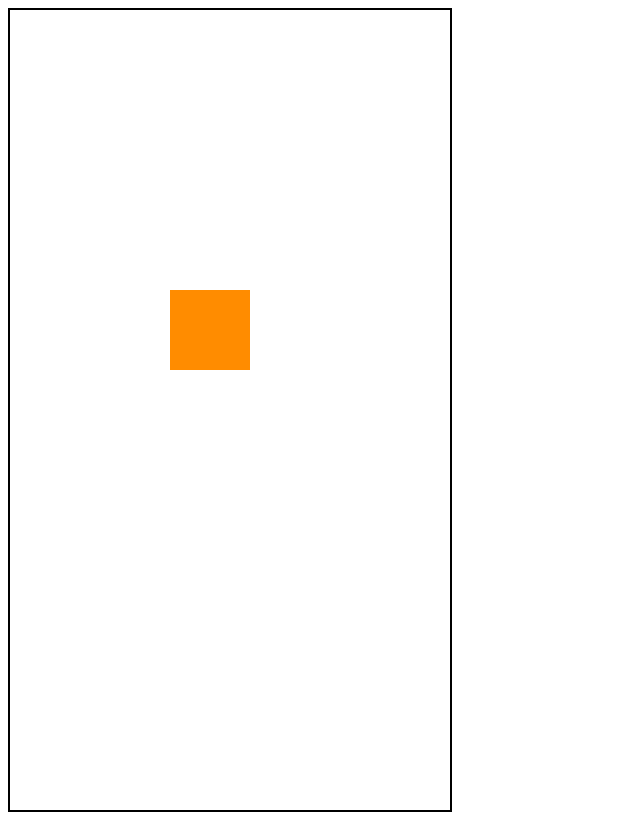
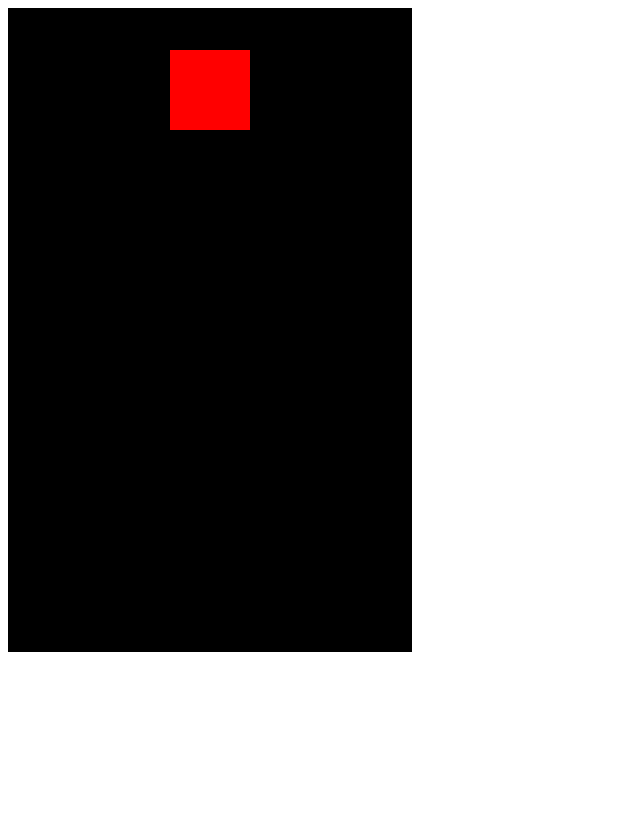
Before and after one commit to SergioAndrade22/Browser-Games, a plain HTML site: page tetris/index.html in a window 1280 px wide. Shown: the whole page, without its empty margins (0-640 px from the left). After the commit the page ends 800 px from the top, so only its background shows below. Drawn offline with Linux system fonts and the light colour scheme.

Commit message:
Completed tetris

```diff
--- a/tetris/index.html
+++ b/tetris/index.html
@@ -1,12 +1,12 @@
-<!DOCTYPE html>
-<html lang="en">
+</html>
+
 <head>
-	<meta charset="UTF-8">
-	<meta name="viewport" content="width=device-width, initial-scale=1.0">
-	<script src="/js/tetris.js"></script>
-	<title>Tetris</title>
+  <title> Sesion 28 | Tetris</title>
+  <script src='js/tetris.js'></script>
 </head>
-<body onload="inicializa()">
-	<canvas id="canvas" style="border: 2px solid #000000"></canvas>
+
+<body onload='inicializa();'>
+  <canvas id='canvas' style='background-color:#000000; border:2px solid #000000;'></canvas>
 </body>
+
 </html>
--- a/tetris/js/tetris.js
+++ b/tetris/js/tetris.js
@@ -2,349 +2,486 @@ var canvas;
 var ctx;
 var FPS = 50;
 
-var anchoTablero = 11;
-var altoTablero = 20;
+//DIMENSIONES DEL CANVAS
+var anchoCanvas = 400;
+var altoCanvas = 640;
 
-var anchoFicha = 40;
-var altoFicha = 40;
+//DIMENSIONES REALES DE CADA CUADRO DEL TABLERO (40x40 pixels)
+var tamanyoFicha = 40;
+
+//TABLERO (10x16)
+var anchoTablero = 10;
+var altoTablero = 20;		//es 20 porque el suelo no se dibuja
+
 
 var margenSuperior = 4;
 
-var anchoCanvas = anchoFicha * anchoTablero;
-var altoCanvas = altoFicha * altoTablero;
+//COLORES DE LAS FICHAS
+var colores = {
+	0: "#FF0000",
+	1: "#800080",
+	2: "#FF8C00",
+	3: "#FFD700",
+	4: "#008000",
+	5: "#00CED1",
+	6: "#0000CD",
+}
 
-// Virtual board: (12x17) - Playable Board: (10x16)
+//MATRIZ TABLERO (12x21)
+//LA MATRIZ ES MAYOR PORQUE AÑADIMOS MÁRGENES PARA LAS COLISIONES
 var tablero = [
-	[1,0,0,0,0,0,0,0,0,0,0,1],
-	[1,0,0,0,0,0,0,0,0,0,0,1],
-	[1,0,0,0,0,0,0,0,0,0,0,1],
-	[1,0,0,0,0,0,0,0,0,0,0,1],
-	[1,0,0,0,0,0,0,0,0,0,0,1],
-	[1,0,0,0,0,0,0,0,0,0,0,1],
-	[1,0,0,0,0,0,0,0,0,0,0,1],
-	[1,0,0,0,0,0,0,0,0,0,0,1],
-	[1,0,0,0,0,0,0,0,0,0,0,1],
-	[1,0,0,0,0,0,0,0,0,0,0,1],
-	[1,0,0,0,0,0,0,0,0,0,0,1],
-	[1,0,0,0,0,0,0,0,0,0,0,1],
-	[1,0,0,0,0,0,0,0,0,0,0,1],
-	[1,0,0,0,0,0,0,0,0,0,0,1],
-	[1,0,0,0,0,0,0,0,0,0,0,1],
-	[1,0,0,0,0,0,0,0,0,0,0,1],
-	[1,0,0,0,0,0,0,0,0,0,0,1],
-	[1,0,0,0,0,0,0,0,0,0,0,1],
-	[1,0,0,0,0,0,0,0,0,0,0,1],
-	[1,0,0,0,0,0,0,0,0,0,0,1],
-	[1,1,1,1,1,1,1,1,1,1,1,1],
+	[1, 0, 0, 0, 0, 0, 0, 0, 0, 0, 0, 1],
+	[1, 0, 0, 0, 0, 0, 0, 0, 0, 0, 0, 1],
+	[1, 0, 0, 0, 0, 0, 0, 0, 0, 0, 0, 1],
+	[1, 0, 0, 0, 0, 0, 0, 0, 0, 0, 0, 1],
+	[1, 0, 0, 0, 0, 0, 0, 0, 0, 0, 0, 1],
+	[1, 0, 0, 0, 0, 0, 0, 0, 0, 0, 0, 1],
+	[1, 0, 0, 0, 0, 0, 0, 0, 0, 0, 0, 1],
+	[1, 0, 0, 0, 0, 0, 0, 0, 0, 0, 0, 1],
+	[1, 0, 0, 0, 0, 0, 0, 0, 0, 0, 0, 1],
+	[1, 0, 0, 0, 0, 0, 0, 0, 0, 0, 0, 1],
+	[1, 0, 0, 0, 0, 0, 0, 0, 0, 0, 0, 1],
+	[1, 0, 0, 0, 0, 0, 0, 0, 0, 0, 0, 1],
+	[1, 0, 0, 0, 0, 0, 0, 0, 0, 0, 0, 1],
+	[1, 0, 0, 0, 0, 0, 0, 0, 0, 0, 0, 1],
+	[1, 0, 0, 0, 0, 0, 0, 0, 0, 0, 0, 1],
+	[1, 0, 0, 0, 0, 0, 0, 0, 0, 0, 0, 1],
+	[1, 0, 0, 0, 0, 0, 0, 0, 0, 0, 0, 1],
+	[1, 0, 0, 0, 0, 0, 0, 0, 0, 0, 0, 1],
+	[1, 0, 0, 0, 0, 0, 0, 0, 0, 0, 0, 1],
+	[1, 0, 0, 0, 0, 0, 0, 0, 0, 0, 0, 1],
+	[1, 1, 1, 1, 1, 1, 1, 1, 1, 1, 1, 1]
 ];
 
-// COLORES
-var colores = [
-	'#FF8C00',
-	'#00CED1',
-	'#FFD700',
- 	'#FF0000',
-	'#008000',
-	'#0000CD',
-	'#800080',
-]
+//COPIA DEL TABLERO PARA PARTIDA NUEVA
+var tableroNuevo = [
+	[1, 0, 0, 0, 0, 0, 0, 0, 0, 0, 0, 1],
+	[1, 0, 0, 0, 0, 0, 0, 0, 0, 0, 0, 1],
+	[1, 0, 0, 0, 0, 0, 0, 0, 0, 0, 0, 1],
+	[1, 0, 0, 0, 0, 0, 0, 0, 0, 0, 0, 1],
+	[1, 0, 0, 0, 0, 0, 0, 0, 0, 0, 0, 1],
+	[1, 0, 0, 0, 0, 0, 0, 0, 0, 0, 0, 1],
+	[1, 0, 0, 0, 0, 0, 0, 0, 0, 0, 0, 1],
+	[1, 0, 0, 0, 0, 0, 0, 0, 0, 0, 0, 1],
+	[1, 0, 0, 0, 0, 0, 0, 0, 0, 0, 0, 1],
+	[1, 0, 0, 0, 0, 0, 0, 0, 0, 0, 0, 1],
+	[1, 0, 0, 0, 0, 0, 0, 0, 0, 0, 0, 1],
+	[1, 0, 0, 0, 0, 0, 0, 0, 0, 0, 0, 1],
+	[1, 0, 0, 0, 0, 0, 0, 0, 0, 0, 0, 1],
+	[1, 0, 0, 0, 0, 0, 0, 0, 0, 0, 0, 1],
+	[1, 0, 0, 0, 0, 0, 0, 0, 0, 0, 0, 1],
+	[1, 0, 0, 0, 0, 0, 0, 0, 0, 0, 0, 1],
+	[1, 0, 0, 0, 0, 0, 0, 0, 0, 0, 0, 1],
+	[1, 0, 0, 0, 0, 0, 0, 0, 0, 0, 0, 1],
+	[1, 0, 0, 0, 0, 0, 0, 0, 0, 0, 0, 1],
+	[1, 0, 0, 0, 0, 0, 0, 0, 0, 0, 0, 1],
+	[1, 1, 1, 1, 1, 1, 1, 1, 1, 1, 1, 1]
+];
 
-var fichaGrafico = [
-	[// CUADRADO
-		[// POSICIÓN 1
-			[0, 0, 0, 0],
-			[0, 1, 1, 0],
-			[0, 1, 1, 0],
-			[0, 0, 0, 0],
+//DIBUJO DE LAS PIEZAS (Matriz de 4 dimensiones)
+// fichaGrafico [Pieza] [Posición/rotación] [y] [x]
+var fichaGrafico= [
+	[// SQUARE
+		[// ORIENTATION 1
+			[0,0,0,0],
+			[0,1,1,0],
+			[0,1,1,0],
+			[0,0,0,0]
 		],
-		[// POSICIÓN 2
-			[0, 0, 0, 0],
-			[0, 1, 1, 0],
-			[0, 1, 1, 0],
-			[0, 0, 0, 0],
+		[// ORIENTATION 2
+			[0,0,0,0],
+			[0,1,1,0],
+			[0,1,1,0],
+			[0,0,0,0]
 		],
-		[// POSICIÓN 3
-			[0, 0, 0, 0],
-			[0, 1, 1, 0],
-			[0, 1, 1, 0],
-			[0, 0, 0, 0],
+		[// ORIENTATION 3
+			[0,0,0,0],
+			[0,1,1,0],
+			[0,1,1,0],
+			[0,0,0,0]
 		],
-		[// POSICIÓN 4
-			[0, 0, 0, 0],
-			[0, 1, 1, 0],
-			[0, 1, 1, 0],
-			[0, 0, 0, 0],
+		[// ORIENTATION 4
+			[0,0,0,0],
+			[0,1,1,0],
+			[0,1,1,0],
+			[0,0,0,0]
+		]
+	],
+	[// LINE
+		[// ORIENTATION 1
+			[0,0,0,0],
+			[2,2,2,2],
+			[0,0,0,0],
+			[0,0,0,0]
 		],
-	],
-	[// VERTICAL
-		[// POSICIÓN 1
-			[0, 0, 0, 0],
-			[2, 2, 2, 2],
-			[0, 0, 0, 0],
-			[0, 0, 0, 0],
+		[// ORIENTATION 2
+			[0,0,2,0],
+			[0,0,2,0],
+			[0,0,2,0],
+			[0,0,2,0]
 		],
-		[// POSICIÓN 2
-			[0, 0, 2, 0],
-			[0, 0, 2, 0],
-			[0, 0, 2, 0],
-			[0, 0, 2, 0],
+		[// ORIENTATION 3
+			[0,0,0,0],
+			[2,2,2,2],
+			[0,0,0,0],
+			[0,0,0,0]
 		],
-		[// POSICIÓN 3
-			[0, 0, 0, 0],
-			[2, 2, 2, 2],
-			[0, 0, 0, 0],
-			[0, 0, 0, 0],
-		],
-		[// POSICIÓN 4
-			[0, 0, 2, 0],
-			[0, 0, 2, 0],
-			[0, 0, 2, 0],
-			[0, 0, 2, 0],
-		],
+		[// ORIENTATION 4
+			[0,0,2,0],
+			[0,0,2,0],
+			[0,0,2,0],
+			[0,0,2,0]
+		]
 	],
 	[// S
-		[// POSICIÓN 1
-			[0, 0, 0, 0],
-			[0, 0, 3, 3],
-			[0, 3, 3, 0],
-			[0, 0, 0, 0],
+		[// ORIENTATION 1
+			[0,0,0,0],
+			[0,0,3,3],
+			[0,3,3,0],
+			[0,0,0,0]
 		],
-		[// POSICIÓN 2
-			[0, 0, 3, 0],
-			[0, 0, 3, 3],
-			[0, 0, 0, 3],
-			[0, 0, 0, 0],
+		[// ORIENTATION 2
+			[0,0,3,0],
+			[0,0,3,3],
+			[0,0,0,3],
+			[0,0,0,0]
 		],
-		[// POSICIÓN 3
-			[0, 0, 0, 0],
-			[0, 0, 3, 3],
-			[0, 3, 3, 0],
-			[0, 0, 0, 0],
+		[// ORIENTATION 3
+			[0,0,0,0],
+			[0,0,3,3],
+			[0,3,3,0],
+			[0,0,0,0]
 		],
-		[// POSICIÓN 4
-			[0, 0, 3, 0],
-			[0, 0, 3, 3],
-			[0, 0, 0, 3],
-			[0, 0, 0, 0],
-		],
+		[// ORIENTATION 4
+			[0,0,3,0],
+			[0,0,3,3],
+			[0,0,0,3],
+			[0,0,0,0]
+		]
 	],
 	[// Z
-		[// POSICIÓN 1
-			[0, 0, 0, 0],
-			[0, 4, 4, 0],
-			[0, 0, 4, 4],
-			[0, 0, 0, 0],
+		[// ORIENTATION 1
+			[0,0,0,0],
+			[0,4,4,0],
+			[0,0,4,4],
+			[0,0,0,0]
 		],
-		[// POSICIÓN 2
-			[0, 0, 0, 4],
-			[0, 0, 4, 4],
-			[0, 0, 4, 0],
-			[0, 0, 0, 0],
+		[// ORIENTATION 2
+			[0,0,0,4],
+			[0,0,4,4],
+			[0,0,4,0],
+			[0,0,0,0]
 		],
-		[// POSICIÓN 3
-			[0, 0, 0, 0],
-			[0, 4, 4, 0],
-			[0, 0, 4, 4],
-			[0, 0, 0, 0],
+		[// ORIENTATION 3
+			[0,0,0,0],
+			[0,4,4,0],
+			[0,0,4,4],
+			[0,0,0,0]
 		],
-		[// POSICIÓN 4
-			[0, 0, 0, 4],
-			[0, 0, 4, 4],
-			[0, 0, 4, 0],
-			[0, 0, 0, 0],
-		],
+		[// ORIENTATION 4
+			[0,0,0,4],
+			[0,0,4,4],
+			[0,0,4,0],
+			[0,0,0,0]
+		]
 	],
 	[// L
-		[// POSICIÓN 1
-			[0, 0, 0, 0],
-			[0, 5, 5, 5],
-			[0, 5, 0, 0],
-			[0, 0, 0, 0],
+		[// ORIENTATION 1
+			[0,0,0,0],
+			[0,5,5,5],
+			[0,5,0,0],
+			[0,0,0,0]
 		],
-		[// POSICIÓN 2
-			[0, 0, 5, 0],
-			[0, 0, 5, 0],
-			[0, 0, 5, 5],
-			[0, 0, 0, 0],
+		[// ORIENTATION 2
+			[0,0,5,0],
+			[0,0,5,0],
+			[0,0,5,5],
+			[0,0,0,0]
 		],
-		[// POSICIÓN 3
-			[0, 0, 0, 5],
-			[0, 5, 5, 5],
-			[0, 0, 0, 0],
-			[0, 0, 0, 0],
+		[// ORIENTATION 3
+			[0,0,0,5],
+			[0,5,5,5],
+			[0,0,0,0],
+			[0,0,0,0]
 		],
-		[// POSICIÓN 4
-			[0, 5, 5, 0],
-			[0, 0, 5, 0],
-			[0, 0, 5, 0],
-			[0, 0, 0, 0],
+		[// ORIENTATION 4
+			[0,5,5,0],
+			[0,0,5,0],
+			[0,0,5,0],
+			[0,0,0,0]
+		]
+	],
+	[// INVERTED L
+		[// ORIENTATION 1
+			[0,0,0,0],
+			[0,6,6,6],
+			[0,0,0,6],
+			[0,0,0,0]
 		],
-	],
-	[// L INVERTIDA
-		[// POSICIÓN 1
-			[0, 0, 0, 0],
-			[0, 6, 6, 6],
-			[0, 0, 0, 6],
-			[0, 0, 0, 0],
+		[// ORIENTATION 2
+			[0,0,6,6],
+			[0,0,6,0],
+			[0,0,6,0],
+			[0,0,0,0]
 		],
-		[// POSICIÓN 2
-			[0, 0, 6, 6],
-			[0, 0, 6, 0],
-			[0, 0, 6, 0],
-			[0, 0, 0, 0],
+		[// ORIENTATION 3
+			[0,6,0,0],
+			[0,6,6,6],
+			[0,0,0,0],
+			[0,0,0,0]
 		],
-		[// POSICIÓN 3
-			[0, 6, 0, 0],
-			[0, 6, 6, 6],
-			[0, 0, 0, 0],
-			[0, 0, 0, 0],
-		],
-		[// POSICIÓN 4
-			[0, 0, 6, 0],
-			[0, 0, 6, 0],
-			[0, 6, 6, 0],
-			[0, 0, 0, 0],
-		],
+		[// ORIENTATION 4
+			[0,0,6,0],
+			[0,0,6,0],
+			[0,6,6,0],
+			[0,0,0,0]
+		]
 	],
 	[// T
-		[// POSICIÓN 1
-			[0, 0, 0, 0],
-			[0, 7, 7, 7],
-			[0, 0, 7, 0],
-			[0, 0, 0, 0],
+		[// ORIENTATION 1
+			[0,0,0,0],
+			[0,7,7,7],
+			[0,0,7,0],
+			[0,0,0,0]
 		],
-		[// POSICIÓN 2
-			[0, 0, 7, 0],
-			[0, 0, 7, 7],
-			[0, 0, 7, 0],
-			[0, 0, 0, 0],
+		[// ORIENTATION 2
+			[0,0,7,0],
+			[0,0,7,7],
+			[0,0,7,0],
+			[0,0,0,0]
 		],
-		[// POSICIÓN 3
-			[0, 0, 7, 0],
-			[0, 7, 7, 7],
-			[0, 0, 0, 0],
-			[0, 0, 0, 0],
+		[// ORIENTATION 3
+			[0,0,7,0],
+			[0,7,7,7],
+			[0,0,0,0],
+			[0,0,0,0]
 		],
-		[// POSICIÓN 4
-			[0, 0, 7, 0],
-			[0, 7, 7, 0],
-			[0, 0, 7, 0],
-			[0, 0, 0, 0],
-		],
-	],
-]
+		[// ORIENTATION 4
+			[0,0,7,0],
+			[0,7,7,0],
+			[0,0,7,0],
+			[0,0,0,0]
+		]
+	]
+];
 
 var pieza;
 
-var objPieza = function() {
-	this.x = 1;
-	this.y = 1;
+//OBJETO PIEZA
+var objPieza = function(){
+	this.x = 4;
+	this.y = 0;
 
-	this.angulo = 0;
-	this.tipo = 1;
+	this.tipo = 0;		//7 posibilidades (0-6)
+	this.angulo = 0;	//4 posibilidades (0-3)
 
 	this.retraso = 50;
 	this.fotograma = 0;
 
-	this.nueva = function() {
-		this.tipo = Math.floor(Math.random() * 7);
-		this.y = 6;
+	//CREAMOS UNA NUEVA PIEZA ALEATORIA
+	this.nueva = function(){
+		this.tipo = Math.floor((Math.random() * 7));
+		this.fotograma = 0;
 		this.x = 4;
+		this.y = 0;
 	}
 
-	this.caer= function() {
-		if (this.fotograma < this.retraso) {
-			this.fotograma++;
-		} else {
-			this.y++;
-			this.fotograma = 0;
+	this.colision = function(anguloNuevo, xNueva, yNueva){
+		var resultado = false;
+
+		for(py=0;py<4;py++){
+			for(px=0;px<=4;px++){
+				if(fichaGrafico[this.tipo][anguloNuevo][py][px]>0){
+					if(tablero[yNueva + py][xNueva + px]>0){
+						resultado = true;
+					}
+				}
+			}
 		}
+		//Devolvemos el resultado a la función principal
+		return resultado;
+	};
+
+	this.rotar = function(){
+		if(this.angulo < 3)
+			anguloNuevo = this.angulo + 1;
+		else
+			anguloNuevo = 0;
+
+		//SI LA FUNCIÓN DEVUELVE UN VALOR FALSO (NO HAY COLISIÓN, CAMBIAMOS EL ÁNGULO)
+		if(!this.colision(anguloNuevo, this.x, this.y)){
+			this.angulo = anguloNuevo;
+		}
+  	}
+
+  	this.izquierda = function(){
+		this.x = this.colision(this.angulo, this.x - 1, this.y) ? this.x : this.x-1;
 	}
 
-	this.dibuja = function() {
-		for(let py = 0; py < 4; py++) {
-			for(let px = 0; px < 4; px++) {
-				if (fichaGrafico[this.tipo][this.angulo][py][px] != 0){
-					ctx.fillStyle = colores[this.tipo];
-					ctx.fillRect((this.x + px - 1) * anchoFicha,  (this.y + py - margenSuperior) * altoFicha, anchoFicha, altoFicha);
+  	this.derecha = function(){
+		this.x = this.colision(this.angulo, this.x + 1, this.y) ? this.x : this.x + 1;
+	}
+
+	this.abajo = function(){
+		this.y = this.colision(this.angulo, this.x, this.y +1) ? this.y : this.y + 1;
+	}
+
+	//SI LA FILA 5 TIENE ALGO QUE NO SEA CEROS, TERMINA LA PARTIDA
+	this.compruebaSiPierde = function(){
+		for(px = 1; px < anchoTablero + 1; px++){
+			if(tablero[5][px] > 0){
+				return true;
+			}
+		}
+	};
+
+	//COMPROBAMOS SI HAY QUE LIMPIAR ALGUNA FILA
+	this.limpiaFilas = function(){
+		var filaCompleta;
+		for(py = margenSuperior; py < altoTablero; py++){
+			filaCompleta = true;	//asumimos que la fila está completa
+			for(px = 1; px <= anchoTablero; px++){
+				if(tablero[py][px] == 0){
+					filaCompleta = false;
+				}
+			}
+
+			//SI TRAS REVISAR LA FILA, ESTÁ COMPLETA (NO HAY HUECOS) LA BORRAMOS
+			if(filaCompleta == true){
+				for(let px = 1; px <= anchoTablero; px++){
+					tablero[py][px] = 0;
+				}
+			}
+		}
+	};
+
+	//FIJAMOS LA PIEZA AL TABLERO
+	this.fijar = function(){
+		for(py = 0; py < 4; py++){
+			for(px = 0; px <= 4; px++){
+				if(fichaGrafico[this.tipo][this.angulo][py][px] > 0){
+					tablero[this.y + py][this.x + px] = fichaGrafico[this.tipo][this.angulo][py][px];
 				}
 			}
 		}
 	}
 
-	this.izquierda = function() {
-		this.x--;
-	}
+	//FUNCIÓN CAER DE LA PIEZA
+	this.caer = function(){
+		if(this.fotograma >= this.retraso){
+			this.fotograma = 0;
 
-	this.rotar = function() {
-		if (this.angulo < 3) {
-			this.angulo ++;
-		} else {
-			this.angulo = 0;
+			//ANTES DE CAER COMPROBAMOS LA COLISIÓN
+			if(!this.colision(this.angulo, this.x, this.y +1)){
+				this.y = this.y + 1;
+			}
+			else{
+				this.fijar();		//SI NO PUEDE CAER MÁS, HAY QUE FIJAR LA PIEZA AL TABLERO
+				this.nueva();		//RESETEAMOS LA FICHA PARA QUE VUELVA A CAER CON OTRA FORMA
+				this.limpiaFilas();	//COMPROBAMOS SI HAY ALGUNA LÍNEA COMPLETA
+
+				if(this.compruebaSiPierde()){
+					alert("You lose!");
+					reiniciaTablero();
+				}
+			}
+		}
+		else{
+			this.fotograma++;
+		}
+	};
+
+	//DIBUJAMOS LA PIEZA EN PANTALLA
+	this.dibuja = function(){
+    	for(py=0; py < 4; py++){
+			for(px = 0; px <= 4; px++){
+				let cellValue = fichaGrafico[this.tipo][this.angulo][py][px];
+				if(cellValue > 0){
+					ctx.fillStyle = colores[cellValue - 1];
+
+					//a this.py le restamos el margen superior para que aparezca en la posición correcta
+					ctx.fillRect(((this.x + px - 1)*tamanyoFicha),(((this.y-margenSuperior)+py)*tamanyoFicha),tamanyoFicha,tamanyoFicha);
+				}
+			}
+		}
+	};
+
+	//AL CREAR EL OBJETO PIEZA, LO HACEMOS DE FORMA ALEATORIA
+	this.nueva();
+
+}
+
+//COPIAMOS EL TABLERO ÍNTEGRO
+function reiniciaTablero(){
+	for(py = 0; py < 21; py++){
+		for(px = 0; px < 12; px++){
+			tablero[py][px] = tableroNuevo[py][px];
 		}
 	}
+}
 
-	this.derecha = function() {
-		this.x++;
-	}
 
-	this.abajo = function() {
-		this.y++;
-	}
+//DIBUJA EL TABLERO CON TODAS LAS FICHAS QUE YA HAN CAÍDO
+function dibujaTablero(){
+	for(py = margenSuperior; py <= altoTablero; py++){
+		for(px = 1; px <= anchoTablero; px++){
+			let cellValue = tablero[py][px];
+			if(cellValue >0){
+				ctx.fillStyle=colores[cellValue-1];
 
-	this.nueva();
-};
-
-function dibujaTablero() {
-	for(let py = margenSuperior; py < altoTablero; py++) {
-		for(let px = 1; px < anchoTablero; px++) {
-			if (tablero[py][px] != 0){
-				ctx.fillStyle = colores[tablero[py][px]];
-				ctx.fillRect((px-1) * anchoFicha,  (py-margenSuperior) * altoFicha, anchoFicha, altoFicha);
+				//A la posición this.py le restamos el margen superior para que dibuje en la zona de la pantalla física que toque
+				ctx.fillRect(((this.px-1)*tamanyoFicha),((this.py-margenSuperior)*tamanyoFicha),tamanyoFicha,tamanyoFicha);
 			}
 		}
 	}
 }
 
-function inicializaTeclado() {
-	document.addEventListener('keydown', tecla => {
-		if (tecla.keyCode == 37) {
+function inicializaTeclado(){
+	//LECTURA DEL TECLADO
+	document.addEventListener('keydown',function(tecla){
+		if(tecla.keyCode == 37){
 			pieza.izquierda();
 		}
-		if (tecla.keyCode == 38) {
+
+		if(tecla.keyCode == 38){
 			pieza.rotar();
 		}
-		if (tecla.keyCode == 39) {
+
+		if(tecla.keyCode == 39){
 			pieza.derecha();
 		}
-		if (tecla.keyCode == 40) {
+
+		if(tecla.keyCode == 40){
 			pieza.abajo();
 		}
 	});
 }
 
-function inicializa() {
+function inicializa(){
 	canvas = document.getElementById('canvas');
+	document.getElementById('canvas').style.width = anchoCanvas;
+	document.getElementById('canvas').style.height = altoCanvas;
 	ctx = canvas.getContext('2d');
 
-	canvas.width = anchoCanvas;
-	canvas.height = altoCanvas;
-
+	//CREAMOS LA PIEZA
 	pieza = new objPieza();
 
-	inicializaTeclado();
-
-	setInterval(() => principal(), 1000/FPS);
+ 	inicializaTeclado();
+	setInterval(function(){
+		principal();
+	},1000/FPS);
 }
 
-function borraCanvas() {
-	canvas.width = anchoCanvas;
-	canvas.height = altoCanvas;
+
+function borraCanvas(){
+	canvas.width=anchoCanvas;
+	canvas.height=altoCanvas;
 }
 
-function principal() {
+
+function principal(){
 	borraCanvas();
 	dibujaTablero();
+	pieza.caer();
 	pieza.dibuja();
-	pieza.caer();
 }
```
